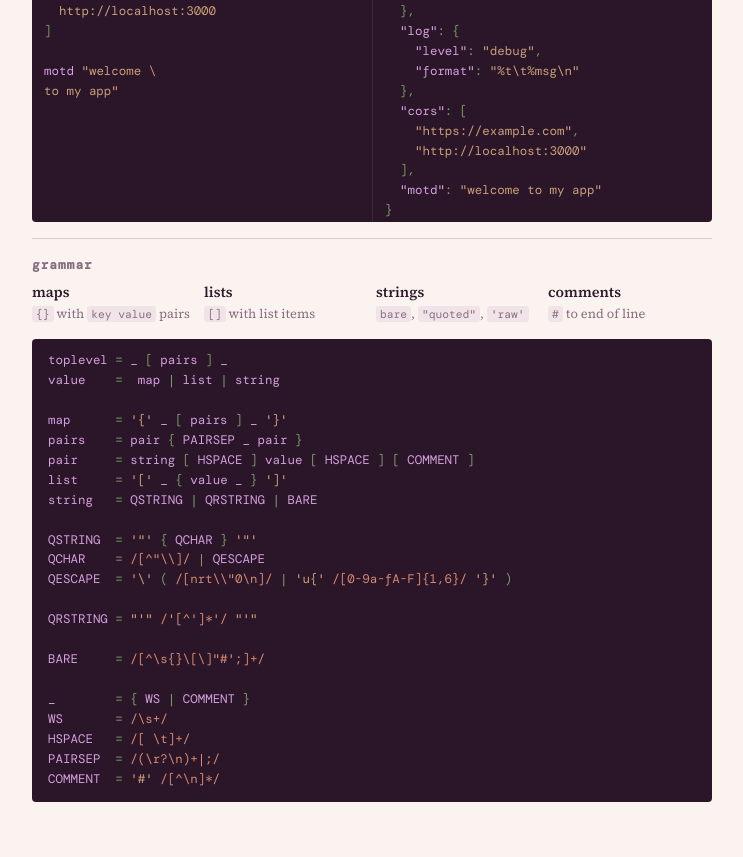
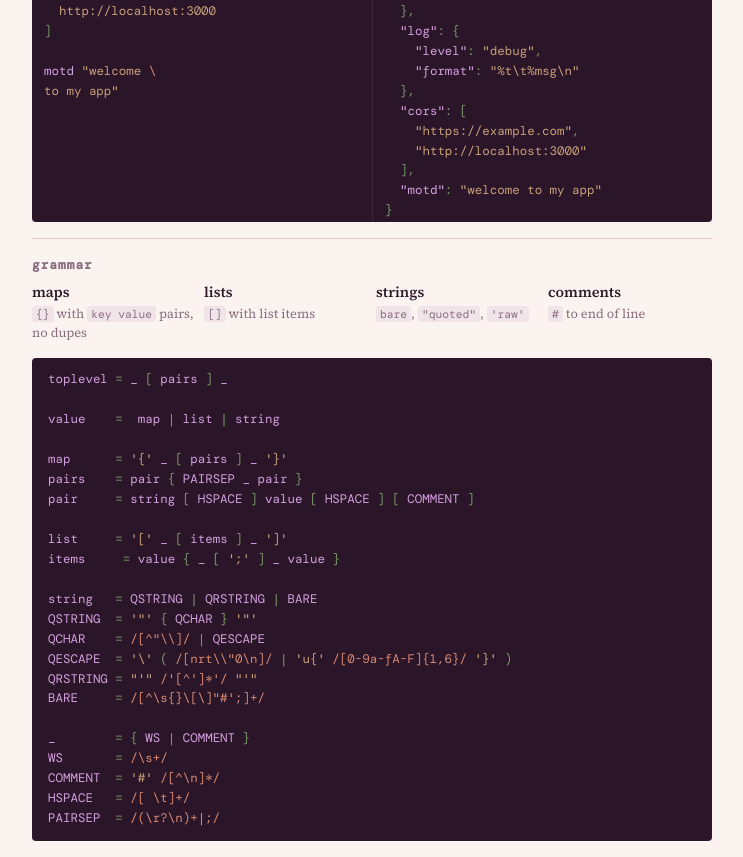
Before and after one commit to phiglang/phiglang.github.io, a website built with Vite: page index.html in a window 1280 px wide. Shown: the part 596-1453 px from the top of the page, without its empty margins (268-1011 px from the left). Before the commit the page ends 1414 px from the top, so only its background shows below. Built offline with nearby package versions, Linux system fonts and the light colour scheme.

Commit message:
add LICENSE, minor grammar fix

```diff
--- a/index.html
+++ b/index.html
@@ -72,7 +72,10 @@ to my app"</textarea
                 <div class="features">
                     <div>
                         <h3>Maps</h3>
-                        <p><code>{}</code> with <code>key value</code> pairs</p>
+                        <p>
+                            <code>{}</code> with <code>key value</code> pairs,
+                            no dupes
+                        </p>
                     </div>
                     <div>
                         <h3>Lists</h3>
@@ -92,27 +95,28 @@ to my app"</textarea
                 </div>
                 <pre class="grammar">
 toplevel = _ [ pairs ] _
+
 value    =  map | list | string
 
 map      = '{' _ [ pairs ] _ '}'
 pairs    = pair { PAIRSEP _ pair }
 pair     = string [ HSPACE ] value [ HSPACE ] [ COMMENT ]
-list     = '[' _ { value _ } ']'
+
+list     = '[' _ [ items ] _ ']'
+items     = value { _ [ ';' ] _ value }
+
 string   = QSTRING | QRSTRING | BARE
-
 QSTRING  = '"' { QCHAR } '"'
 QCHAR    = /[^"\\]/ | QESCAPE
 QESCAPE  = '\' ( /[nrt\\"0\n]/ | 'u{' /[0-9a-fA-F]{1,6}/ '}' )
-
 QRSTRING = "'" /'[^']*'/ "'"
-
 BARE     = /[^\s{}\[\]"#';]+/
 
 _        = { WS | COMMENT }
 WS       = /\s+/
+COMMENT  = '#' /[^\n]*/
 HSPACE   = /[ \t]+/
-PAIRSEP  = /(\r?\n)+|;/
-COMMENT  = '#' /[^\n]*/</pre
+PAIRSEP  = /(\r?\n)+|;/</pre
                 >
             </section>
         </div>
--- a/src/phig.ts
+++ b/src/phig.ts
@@ -295,13 +295,9 @@ export function parse(
     return obj;
   }
 
-  // list = '[' _ { value _ } ']'
-  function list(): unknown[] {
-    const openPos = pos;
-    emit("punct", "[");
-    ++pos;
+  // items = value { _ [ ';' ] _ value }
+  function items(): unknown[] {
     const arr: unknown[] = [];
-    wsc();
     while (pos < len && src[pos] !== "]") {
       const v = value();
       if (v === null) {
@@ -313,14 +309,34 @@ export function parse(
         wsc();
         continue;
       }
+
       arr.push(v);
+
+      if (pos >= len || src[pos] === "]") break;
+
+      wsc();
+      if (pos < len && src[pos] === ";") {
+        emit("punct", ";");
+        ++pos;
+      }
       wsc();
     }
+    return arr;
+  }
+
+  // list = '[' _ { value _ } ']'
+  function list(): unknown[] {
+    const openPos = pos;
+    emit("punct", "[");
+    ++pos;
+    wsc();
+    const arr = items();
+    wsc();
     if (pos < len && src[pos] === "]") {
       emit("punct", "]");
       ++pos;
     } else {
-      err("unclosed '['", openPos, openPos + 1);
+      err("unclosed ']'", openPos, openPos + 1);
     }
     return arr;
   }
```
Also changed, not shown: 1 other file.
